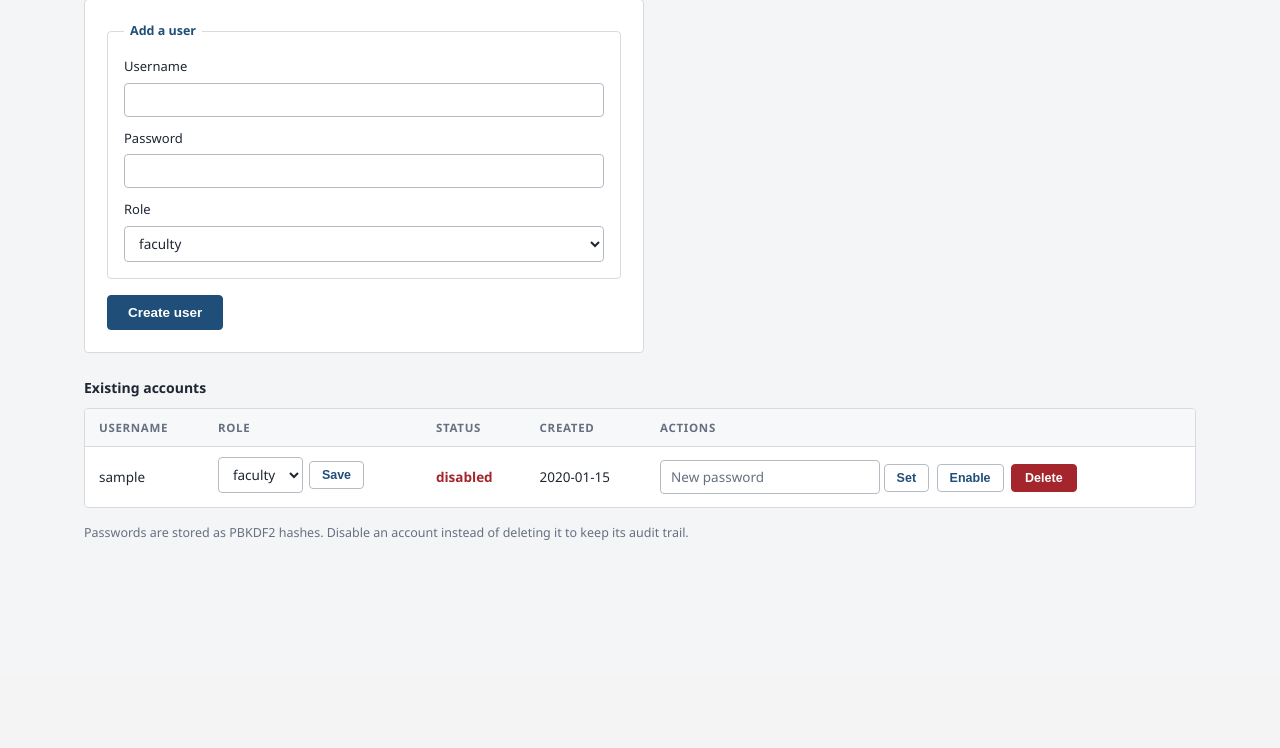
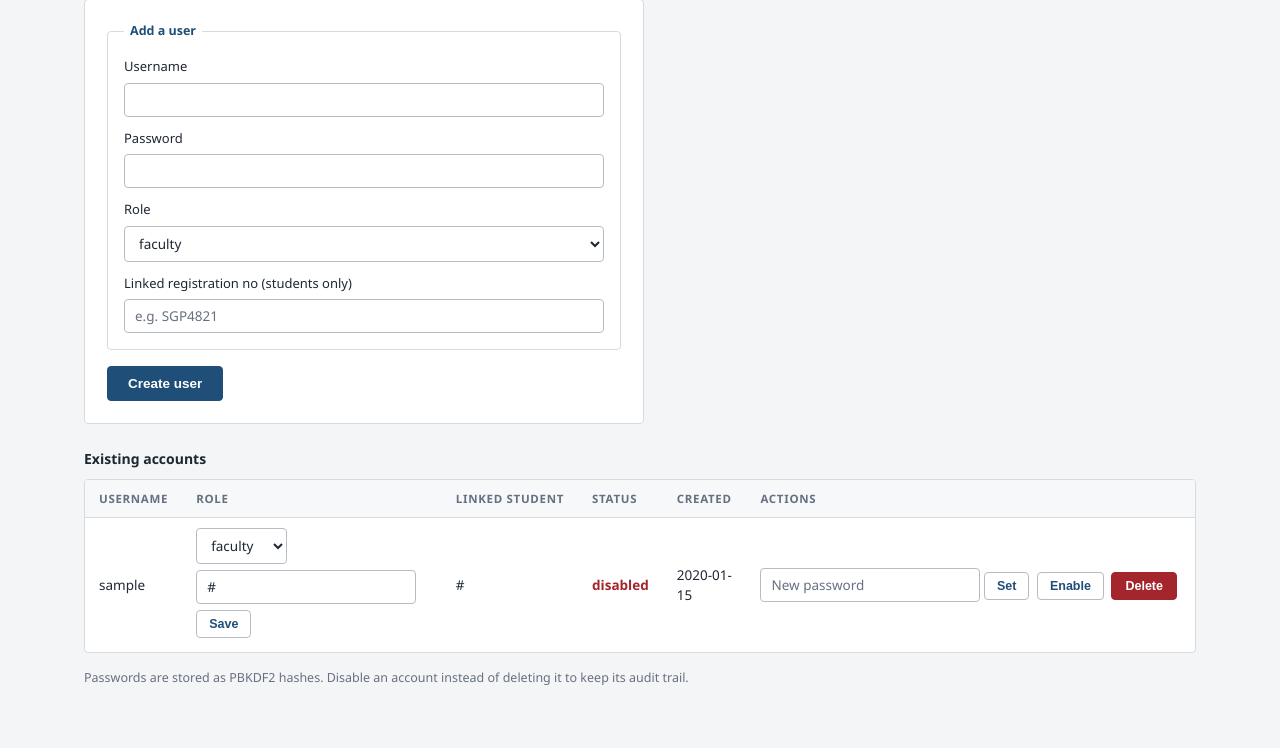
Before and after one commit to atharvabce-vit/Student-Grade-Portal, a Flask app: template templates/users.html in a window 1280 px wide. Shown: the part 124-872 px from the top of the page. Before the commit the page ends 664 px from the top, so only its background shows below. Run offline with Flask 3, Linux system fonts and the light colour scheme; the template is opened without the code that fills it: most values are stand-ins (such as "Sample title", 1, 10 or a date in 2020).

Commit message:
Manage student login accounts from the users page

```diff
--- a/templates/users.html
+++ b/templates/users.html
@@ -17,7 +17,11 @@
       <select name="role">
         <option value="faculty">faculty</option>
         <option value="admin">admin</option>
+        <option value="student">student</option>
       </select>
+    </label>
+    <label>Linked registration no (students only)
+      <input type="text" name="linked_reg_no" placeholder="e.g. SGP4821">
     </label>
   </fieldset>
   <button type="submit">Create user</button>
@@ -29,13 +33,14 @@
     <tr>
       <th>Username</th>
       <th>Role</th>
+      <th>Linked student</th>
       <th>Status</th>
       <th>Created</th>
       <th>Actions</th>
     </tr>
   </thead>
   <tbody>
-    {% for username, user_role, is_active, created_at in users %}
+    {% for username, user_role, is_active, created_at, linked_reg_no in users %}
     <tr>
       <td>{{ username }}{% if username == session.get('username') %} (you){% endif %}</td>
       <td>
@@ -44,10 +49,13 @@
           <select name="role">
             <option value="faculty" {% if user_role == 'faculty' %}selected{% endif %}>faculty</option>
             <option value="admin" {% if user_role == 'admin' %}selected{% endif %}>admin</option>
+            <option value="student" {% if user_role == 'student' %}selected{% endif %}>student</option>
           </select>
+          <input type="text" name="linked_reg_no" value="{{ linked_reg_no or '' }}" placeholder="reg no">
           <button type="submit">Save</button>
         </form>
       </td>
+      <td>{{ linked_reg_no or "-" }}</td>
       <td class="{{ 'pass' if is_active else 'fail' }}">{{ "active" if is_active else "disabled" }}</td>
       <td>{{ created_at }}</td>
       <td class="actions">
```
